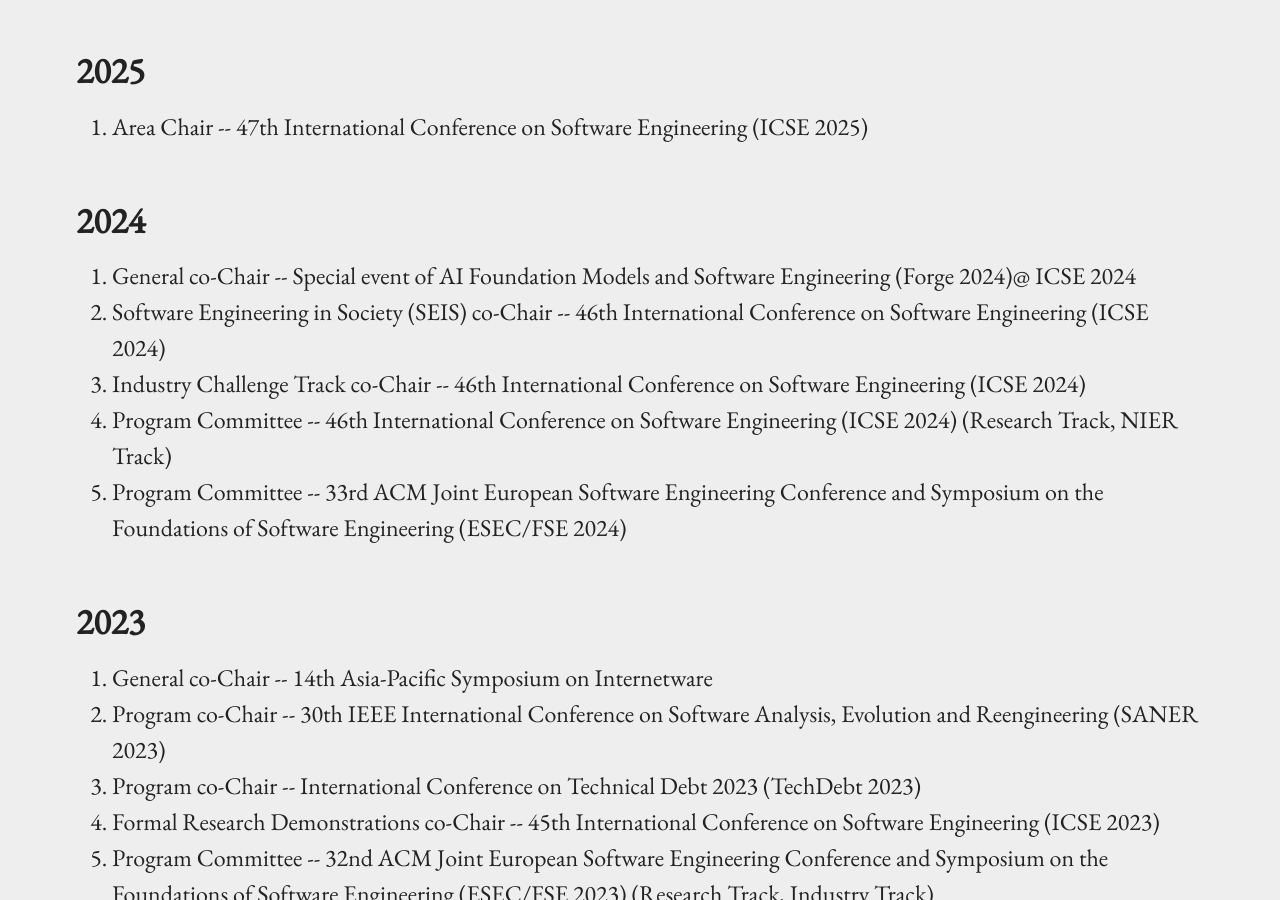
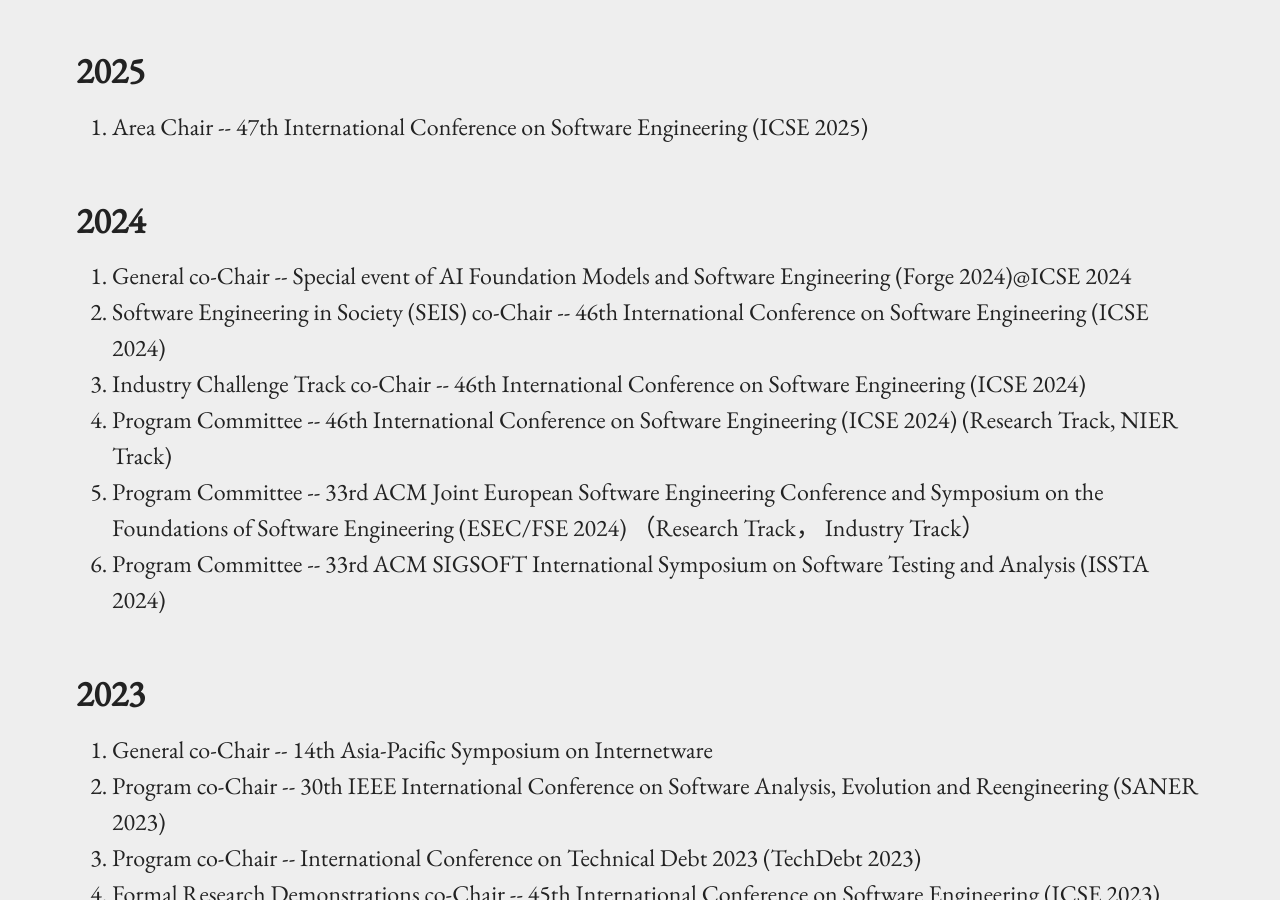
Before and after one commit to xin-xia/xin-xia.github.io, a Jekyll site: the page built from service.md, in a window 1280 px wide and 900 px high, scrolled down 590 px. Built offline with Jekyll 4.4.1, drawn with Linux system fonts in a browser that asks for light colours.

Commit message:
Update service.md

```diff
--- a/service.md
+++ b/service.md
@@ -21,12 +21,12 @@ permalink: /service/
 
 ## 2024
 <ol>
-  <li>General co-Chair  --  Special event of AI Foundation Models and Software Engineering (Forge 2024)@ ICSE 2024   </li>
+  <li>General co-Chair  --  Special event of AI Foundation Models and Software Engineering (Forge 2024)@ICSE 2024   </li>
 <li>Software Engineering in Society (SEIS) co-Chair  --  46th International Conference on Software Engineering (ICSE 2024)    </li>
 <li>Industry Challenge Track co-Chair  --  46th International Conference on Software Engineering (ICSE 2024)    </li>
 <li>Program Committee  --  46th International Conference on Software Engineering (ICSE 2024) (Research Track, NIER Track)  </li>
-<li>Program Committee  --  33rd ACM Joint European Software Engineering Conference and Symposium on the Foundations of Software Engineering (ESEC/FSE 2024)   </li>
-
+<li>Program Committee  --  33rd ACM Joint European Software Engineering Conference and Symposium on the Foundations of Software Engineering (ESEC/FSE 2024) （Research Track， Industry Track）   </li>
+<li>Program Committee  --  33rd ACM SIGSOFT International Symposium on Software Testing and Analysis (ISSTA 2024)    </li>
 </ol>
 
 
```
